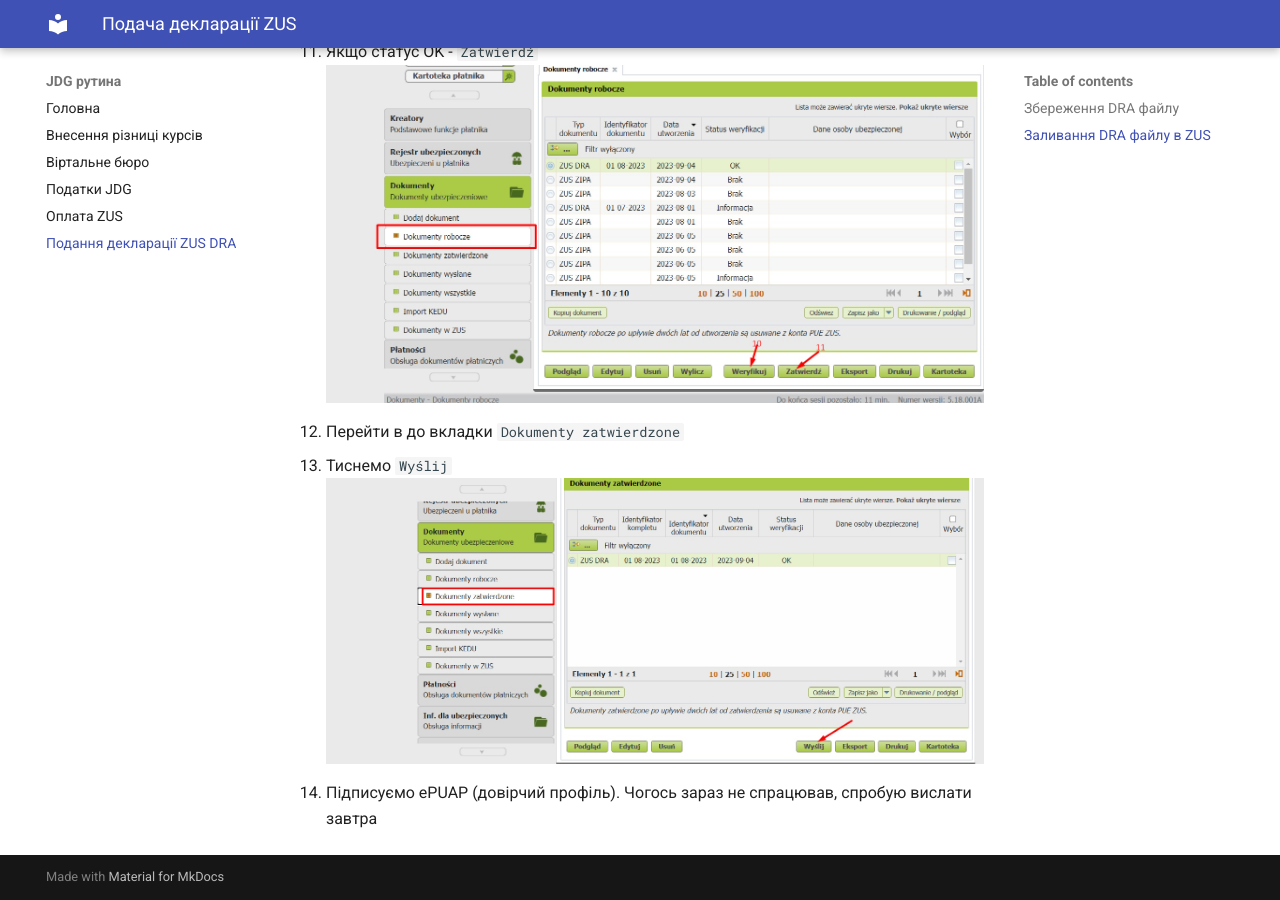
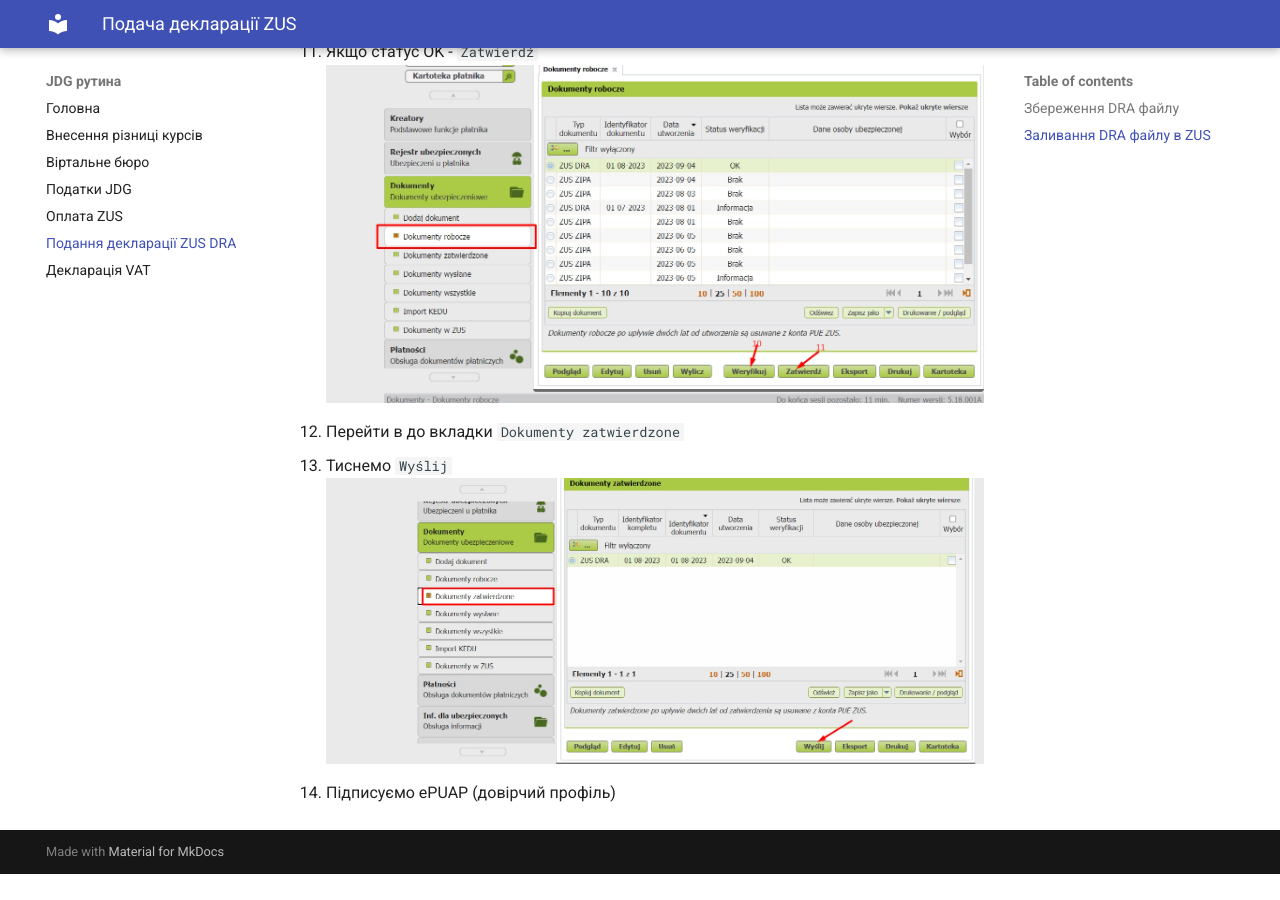
Before and after one commit to sergiibaranovskyi/gdj.pol, an MkDocs documentation site: the page built from docs/routine/zus_dra.md, in a window 1280 px wide and 900 px high, scrolled down 2945 px. Built offline with MkDocs 1.6.1 and Material for MkDocs 9.7.7, drawn with Linux system fonts in a browser that asks for light colours; after the commit the page ends 3819 px from its top, so only the background shows below that.

Commit message:
Added VAT declaration

```diff
--- a/docs/routine/zus_dra.md
+++ b/docs/routine/zus_dra.md
@@ -31,4 +31,4 @@
 12. Перейти в до вкладки `Dokumenty zatwierdzone`
 13. Тиснемо `Wyślij`
 <a>![alt confirmed docs](../img/zus_dra/zus_confirmed_docs.jpg) </a>
-14. Підписуємо ePUAP (довірчий профіль). Чогось зараз не спрацював, спробую вислати завтра
+14. Підписуємо ePUAP (довірчий профіль)
--- a/mkdocs.yml
+++ b/mkdocs.yml
@@ -11,3 +11,4 @@
   - Податки JDG: 'routine/taxes.md'
   - Оплата ZUS: 'routine/zus.md'
   - Подання декларації ZUS DRA: 'routine/zus_dra.md'
+  - Декларація VAT: 'routine/vat.md'
```
Also changed, not shown: docs/routine/vat.md (added, +24 -0 lines), docs/img/vat/pay_to.jpg (added), docs/img/vat/ref_number.jpg (added), docs/img/vat/select_formular.jpg (added), docs/img/vat/send.jpg (added).
